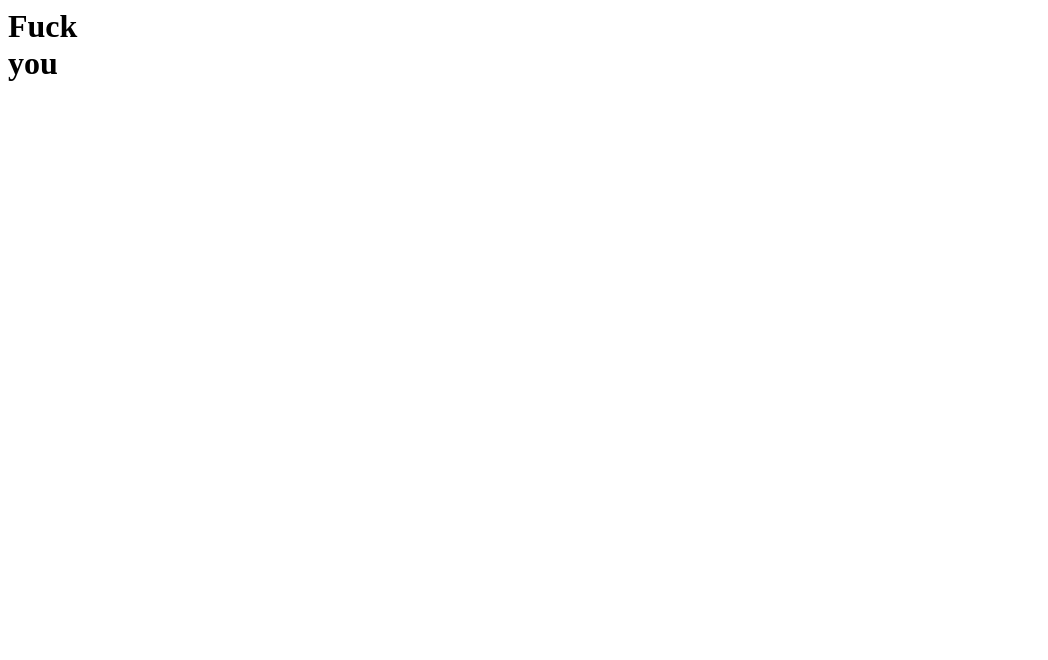
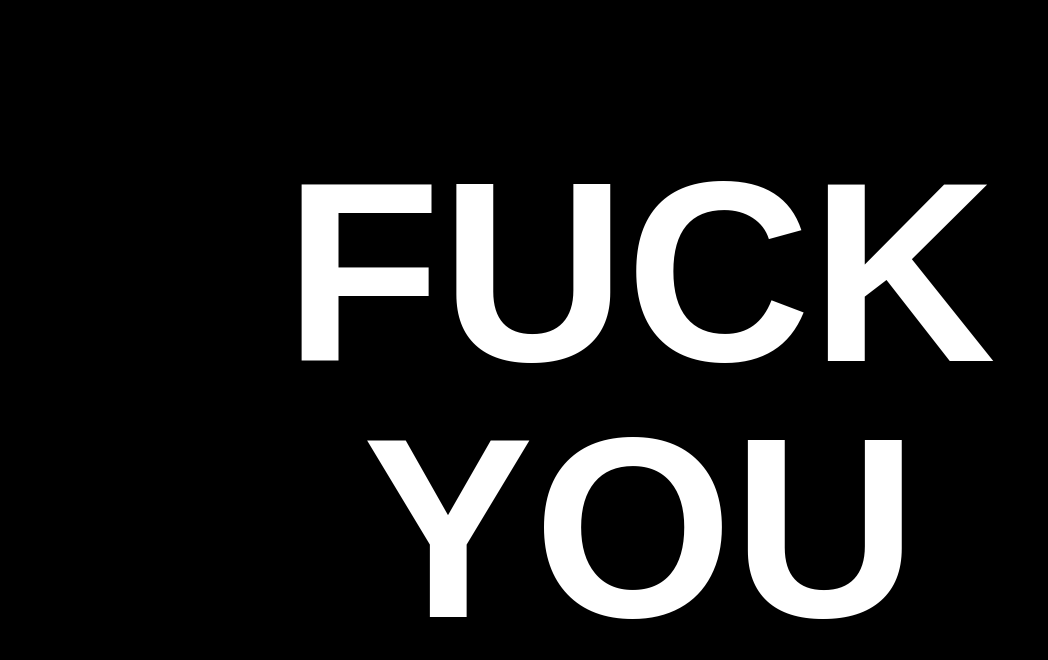
Before and after one commit to djeknet/fckyaa, a plain HTML site: page index.html in a window 1280 px wide. Shown: the whole page, without its empty margins (0-1048 px from the left). Drawn offline with Linux system fonts and the light colour scheme.

Commit message:
Update index.html

```diff
--- a/index.html
+++ b/index.html
@@ -1 +1,37 @@
-<h1>Fuck<br> you</h1>
+<!DOCTYPE html>
+<html lang="en">
+<head>
+  <meta charset="UTF-8">
+  <meta name="viewport" content="width=device-width, initial-scale=1.0">
+  <title>Fuck you</title>
+  <style>
+    * {
+      margin: 0;
+      padding: 0;
+      box-sizing: border-box;
+    }
+    html, body {
+      height: 100%;
+      width: 100%;
+      background-color: black;
+      color: white;
+      display: flex;
+      flex-direction: column;
+      justify-content: center;
+      align-items: center;
+      font-family: sans-serif;
+    }
+    .text {
+      font-size: 20vw;
+      font-weight: bold;
+      text-align: center;
+      line-height: 1;
+      word-break: break-word;
+    }
+  </style>
+</head>
+<body>
+  <div class="text">FUCK</div>
+  <div class="text">YOU</div>
+</body>
+</html>
```
